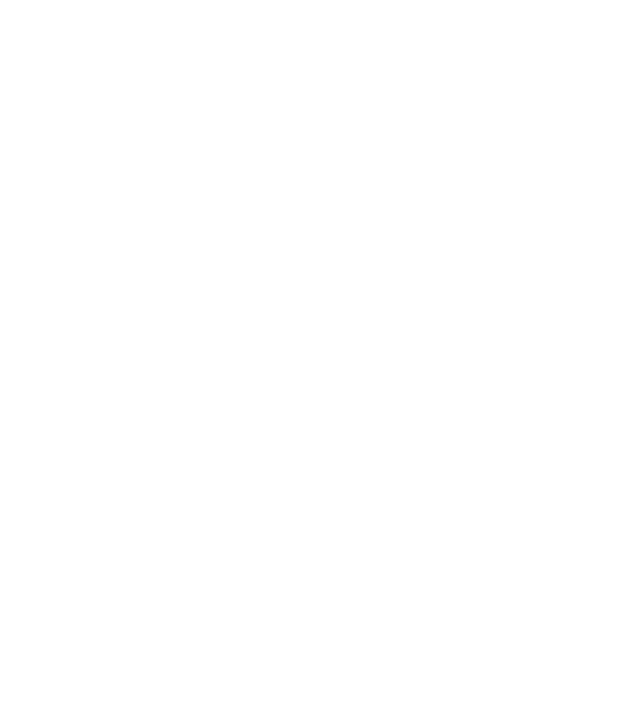
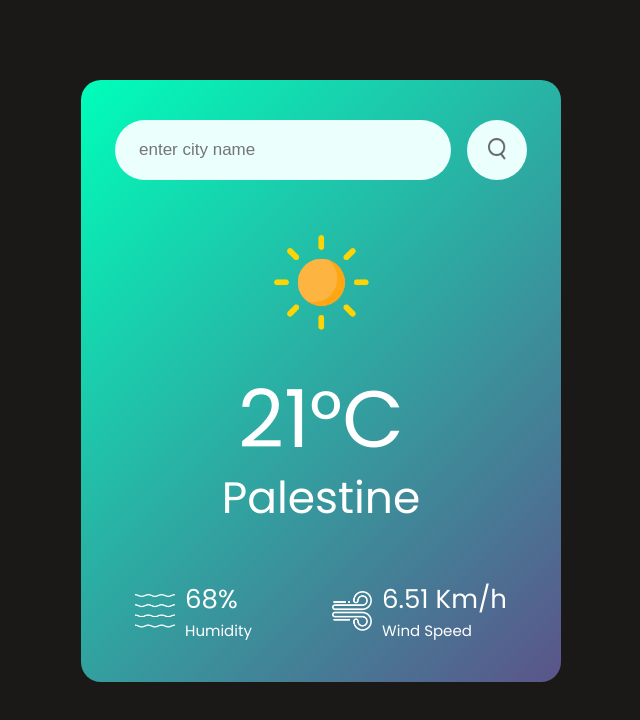
Before and after one commit to Hager-elhwarii/Weather-App, a plain HTML site: page index.html in a window 1280 px wide. Shown: the whole page, without its empty margins (319-959 px from the left). Drawn offline with Linux system fonts and the light colour scheme.

Commit message:
:sparkles: Finish weather app functionality

```diff
--- a/index.html
+++ b/index.html
@@ -9,7 +9,7 @@
 
     <!-- Google Fonts Link -->
     <link
-      href="https://fonts.googleapis.com/css2?family=Poppins:wght@200;300;400;500;600;700;800&display=swap"
+      href="https://fonts.googleapis.com/css2?family=Bitter:wght@500&family=Comfortaa:wght@300;400&family=Exo+2:wght@600&family=Inter:wght@300&family=Manrope:wght@300&family=Montserrat:wght@500&family=Open+Sans:wght@500&family=Poppins:wght@300;400;600;900&family=Quicksand:wght@400;500&family=Raleway&family=Russo+One&family=Source+Sans+3&family=Titan+One&display=swap"
       rel="stylesheet"
     />
     <!-- Favicon Link -->
@@ -22,6 +22,41 @@
     <script src="script.js" defer></script>
   </head>
   <body>
-    <div class="container"></div>
+    <div class="container">
+      <div class="card-wrapper">
+        <div class="search-block">
+          <input type="text" placeholder="enter city name" spellcheck="false" />
+          <button>
+            <img src="Images/search.png" alt="search icon image" />
+          </button>
+        </div>
+        <div class="input-empty">please enter a country name!!</div>
+        <div class="invalid-name">Invaild country name :(</div>
+
+        <div class="weather-info">
+          <div>
+            <img src="Images/clear.png" class="weather-icon" />
+            <h1 class="temperature">21°C</h1>
+            <h2 class="country-name">palestine</h2>
+          </div>
+          <div class="weather-details">
+            <div class="col">
+              <img src="Images/humidity.png" />
+              <div>
+                <p class="humidity">68%</p>
+                <p>humidity</p>
+              </div>
+            </div>
+            <div class="col">
+              <img src="Images/wind.png" />
+              <div>
+                <p class="wind">6.51 Km/h</p>
+                <p>wind speed</p>
+              </div>
+            </div>
+          </div>
+        </div>
+      </div>
+    </div>
   </body>
 </html>
--- a/script.js
+++ b/script.js
@@ -0,0 +1,55 @@
+const apiUrl = `https://api.openweathermap.org/data/2.5/weather?`;
+const apiKey = "2eaa827ac0b25ba8bcb28ef2a7c05860";
+const inputField = document.querySelector(".search-block input");
+const searchBtn = document.querySelector(".search-block button");
+const weatherIcon = document.querySelector(".weather-icon");
+
+async function getWeather(countryName) {
+  const response = await fetch(
+    `${apiUrl}q=${countryName}&appid=${apiKey}&units=metric`
+  );
+  console.log(response)
+
+  const data = await response.json();
+  console.log(data);
+
+  if (response.status == 404) {
+    console.log('in invaild')
+    document.querySelector(".invalid-name").style.display = "block";
+    document.querySelector(".input-empty").style.display = "none";
+    document.querySelector(".weather-info").style.display = "none";
+
+  }
+   else if (countryName == "") {
+    console.log('in empty')
+    document.querySelector(".input-empty").style.display = "block";
+    document.querySelector(".weather-info").style.display = "none";
+    document.querySelector(".invalid-name").style.display = "none";
+  }
+  else {
+    document.querySelector(".invalid-name").style.display = "none";
+    document.querySelector(".input-empty").style.display = "none";
+    document.querySelector(".weather-info").style.display = "block";
+    document.querySelector(".temperature").innerHTML =
+      Math.round(data.main.temp) + "°C";
+    document.querySelector(".country-name").innerHTML = data.name;
+    document.querySelector(".humidity").innerHTML = `${data.main.humidity}%`;
+    document.querySelector(".wind").innerHTML = `${data.wind.speed} Km/h`;
+
+    if (data.weather[0].main == "Clouds") {
+      weatherIcon.src = "Images/clouds.png";
+    } else if (data.weather[0].main == "Clear") {
+      weatherIcon.src = "Images/clear.png";
+    } else if (data.weather[0].main == "Drizzle") {
+      weatherIcon.src = "Images/drizzle.png";
+    } else if (data.weather[0].main == "Rain") {
+      weatherIcon.src = "Images/rain.png";
+    } else if (data.weather[0].main == "Snow") {
+      weatherIcon.src = "Images/snow.png";
+    } else {
+      weatherIcon.src = "Images/mist.png";
+    }
+  }
+}
+
+searchBtn.addEventListener("click", () => getWeather(inputField.value));
--- a/style.css
+++ b/style.css
@@ -11,11 +11,112 @@
 :root {
   font-size: 62.5%;
   /* Color Variables */
+  --primary-white : #fff;
+  --primary-black: #1a1917;
+  --primary-light-gray: #ebfffc;
+  --primary-dark-gray: #555;
 }
 
 body {
   height: 100vh;
+  font-family: "Poppins", sans-serif;
+  background-color: var(--primary-black);
 }
 
 /*===================
   ===================*/
+
+.container {
+  height: 100%;
+  overflow: hidden;
+}
+.card-wrapper {
+  text-align: center;
+  width: 100%;
+  max-width: 480px;
+  background: linear-gradient(135deg, #00feba, #5b548a);
+  color: var(--primary-white);
+  border-radius: 2rem;
+  margin: 8rem auto 0;
+  padding: 4rem 3.4rem;
+}
+.search-block {
+  width: 100%;
+  display: flex;
+  justify-content: space-between;
+  align-items: center;
+  gap: 1.6rem;
+}
+.search-block > input {
+  width: 100%;
+  border: none;
+  outline: none;
+  color: var(--primary-dark-gray);
+  background: var(--primary-light-gray);
+  border-radius: 3rem;
+  padding: 1rem 2.4rem;
+  font-size: 1.7rem;
+  height: 6rem;
+  flex: 1;
+}
+.search-block > button {
+  border: none;
+  outline: none;
+  background: var(--primary-light-gray);
+  font-size: 1rem;
+  border-radius: 50%;
+  width: 6rem;
+  height: 6rem;
+  cursor: pointer;
+}
+.search-block > button > img {
+  width: 1.8rem;
+}
+
+.weather-info .weather-icon {
+ width: 14.4rem;
+ margin-top: 3rem;
+}
+.weather-info > :first-child h1 {
+  font-size: 8rem;
+  font-weight: 500;
+}
+.weather-info > :first-child h2 {
+  font-size: 4.4rem;
+  text-transform: capitalize;
+  font-weight: 400;
+  margin-top: -1.4rem;
+}
+.weather-details {
+  display: flex;
+  align-items: center;
+  justify-content: space-between;
+  margin-top: 5rem;
+  padding: 0 2rem;
+}
+.weather-details .col {
+  display: flex;
+  align-items: center;
+  text-align: left;
+  gap: 1rem;
+}
+.weather-details .col > img {
+  width: 4rem;
+}
+.humidity , .wind {
+  font-size: 2.6rem;
+}
+.weather-details .col img + div p:last-child {
+  text-transform: capitalize;
+  font-size: 1.5rem;
+}
+.input-empty , .invalid-name{
+  display: none;
+  text-align: start;
+  margin-top: 2rem;
+  font-size: 2rem;
+  font-weight: 600;
+}
+.input-empty::first-letter ,.invalid-name::first-letter {
+  text-transform: capitalize;
+}
```
Also changed, not shown: 1 other file. Lines whose indentation alone changed are shown as unchanged.
